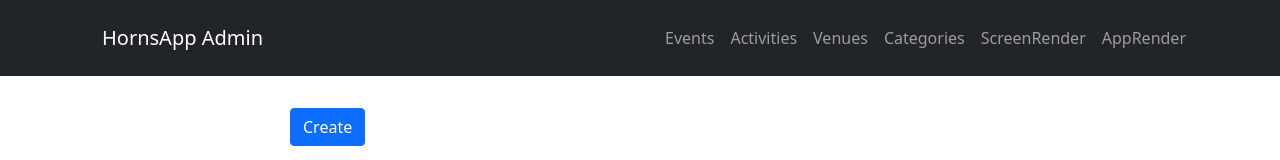
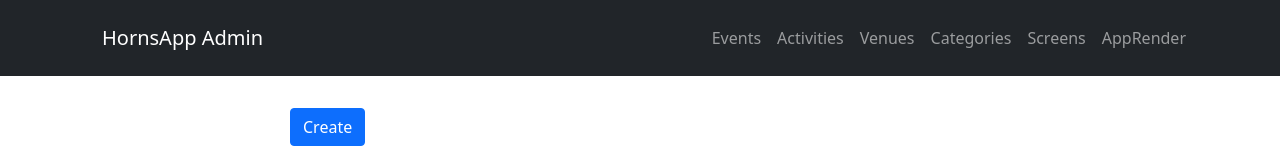
Before and after one commit to Yesferal/HornsApp-React, a React (Create React App) app: page / in a window 1280 px wide. Shown: the top 160 px of the page. Built offline with nearby package versions, Linux system fonts and the light colour scheme; no server answers.

Commit message:
Rename ScreenRender as Screen

```diff
--- a/src/App.js
+++ b/src/App.js
@@ -84,7 +84,7 @@ const App = () => {
                 <Nav>
                   <Link to={router.REVIEW_LIST}
                     className="nav-link">
-                    ScreenRender
+                    Screens
                   </Link>
                 </Nav>
                 <Nav>
```
